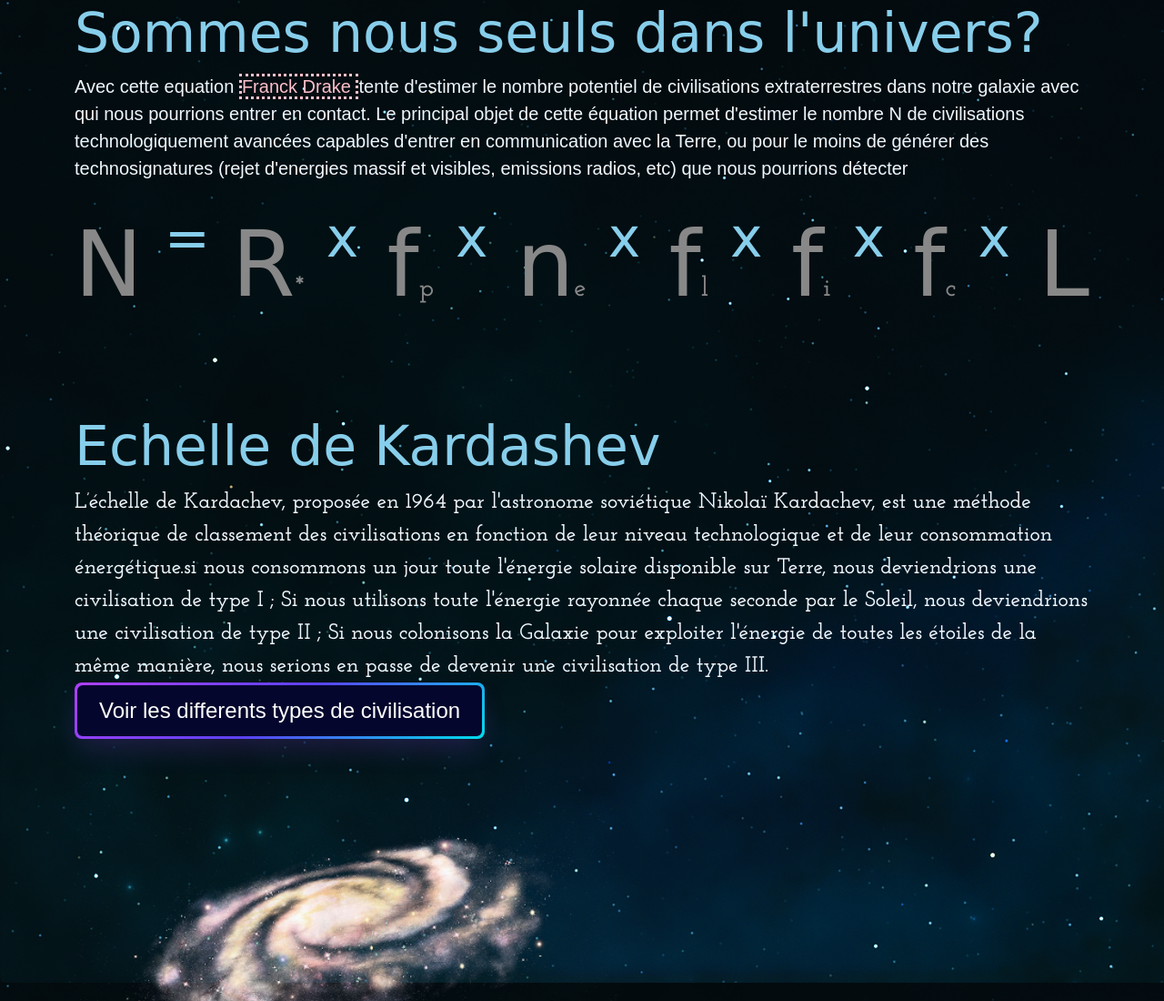
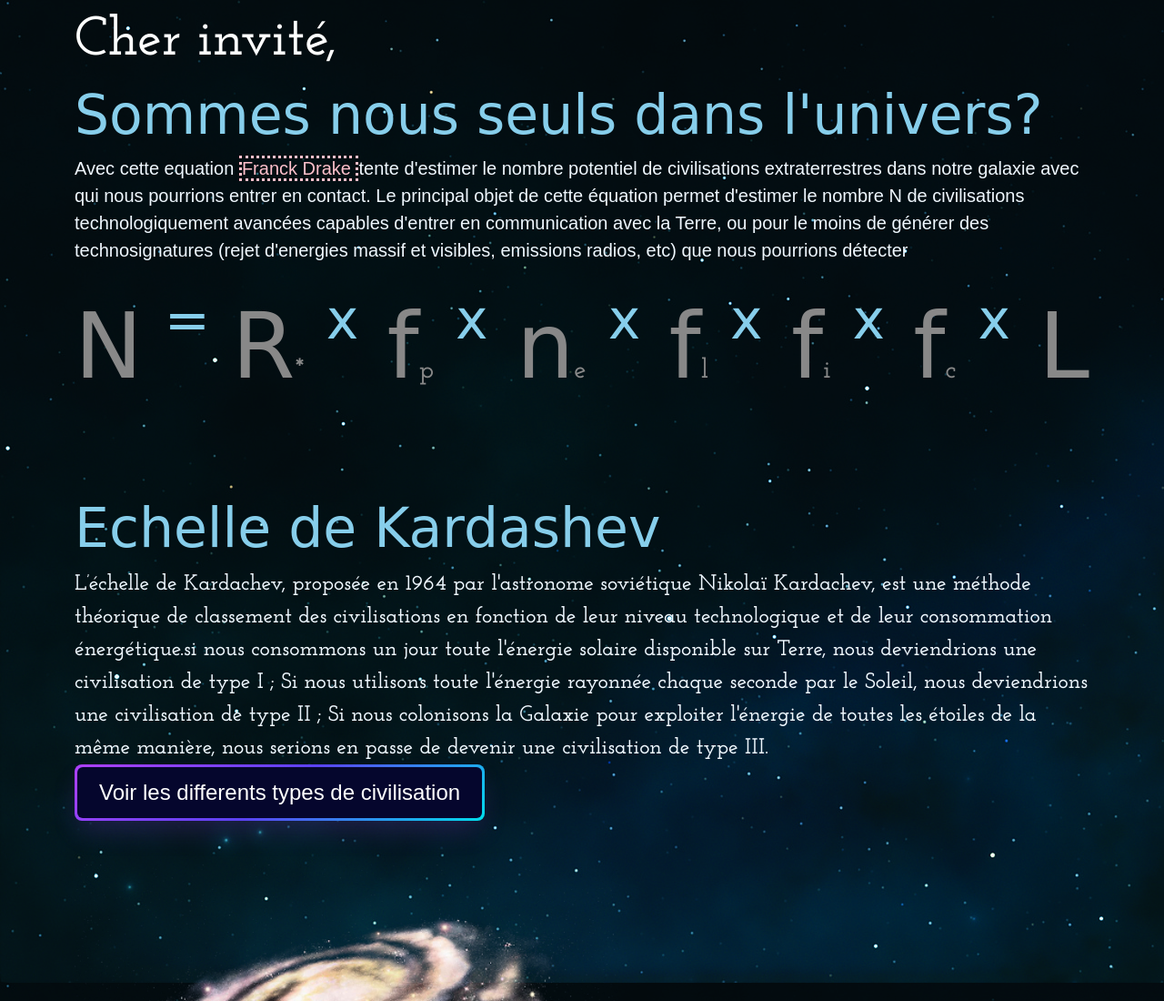
Before and after one commit to cedricscbjj/astronomie, a plain HTML site: page EXTRATERRESTREDEUXPOINTZERO.html in a window 1280 px wide. Shown: the top 1100 px of the page at 91% size. Drawn offline with nearby package versions, Linux system fonts and the light colour scheme; a web font is replaced by a local one.

Commit message:
Update EXTRATERRESTREDEUXPOINTZERO.html
local storage input display

```diff
--- a/EXTRATERRESTREDEUXPOINTZERO.html
+++ b/EXTRATERRESTREDEUXPOINTZERO.html
@@ -12,6 +12,19 @@
 @import url('https://fonts.googleapis.com/css2?family=Josefin+Slab:wght@600&display=swap');
 
 @import url('https://fonts.googleapis.com/css2?family=Afacad:wght@500&display=swap');
+
+
+#display{
+color: #FFFFFF;
+font-family: 'Josefin Slab', serif;
+font-size:60px;
+
+}
+
+
+
+
+
 #signe{
                                     font-family: 'Cherry Swash', cursive;
 
@@ -225,6 +238,11 @@ background-color: pink;
 
 
 <div class="container">
+    <div id="display"></div>
+
+
+
+
 
 <h1> Sommes nous seuls dans l'univers?</h1>
 
@@ -888,7 +906,11 @@ const animationInterval = setInterval(() => {
 }, 60);
 
 }
-
+function showInput() {
+    var userInput = localStorage.getItem('userInput');
+    document.getElementById('display').innerText =   (userInput ? userInput : "Cher invité") + "," ;
+  }
+  showInput()
 
     </script>
 </body>
```
